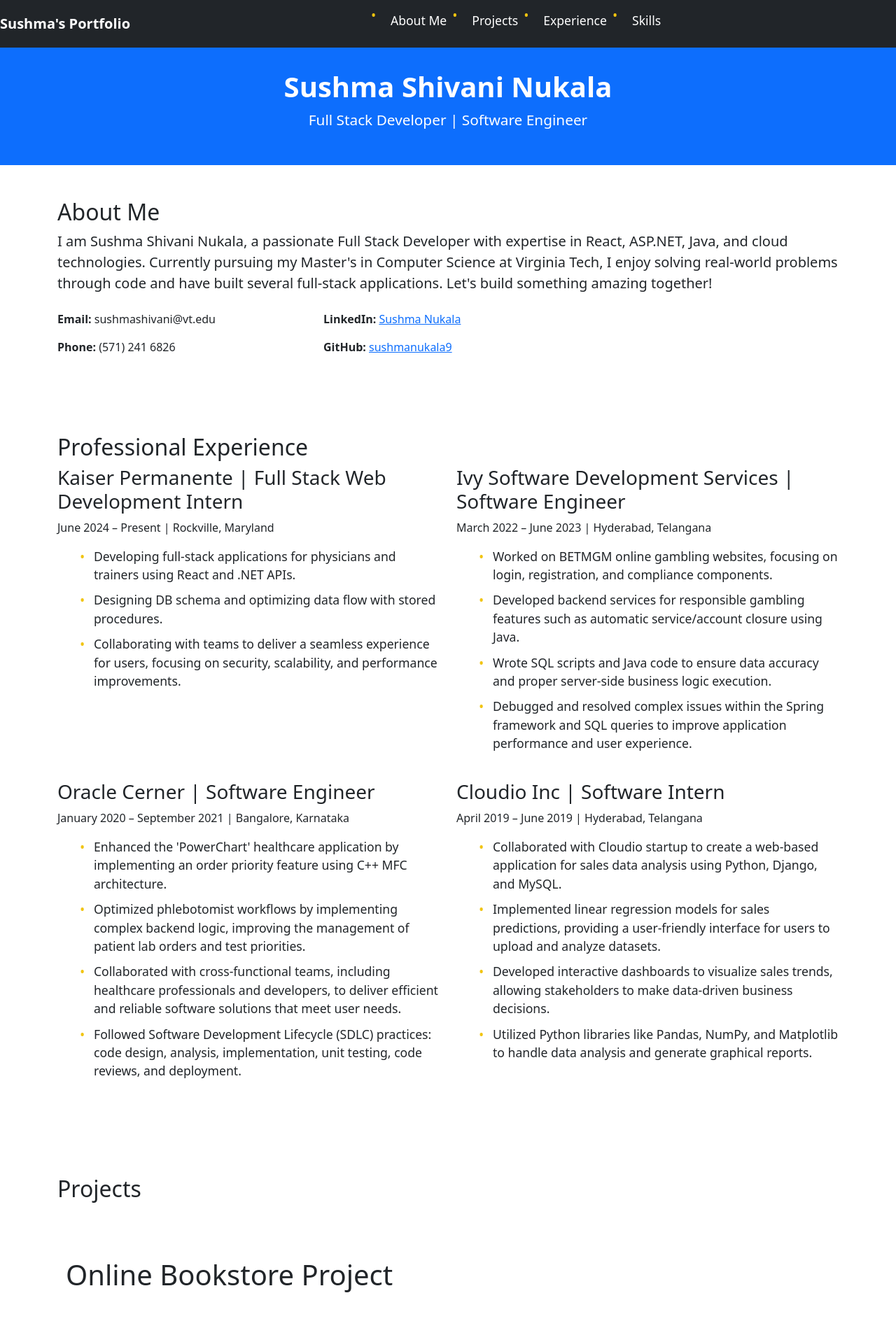
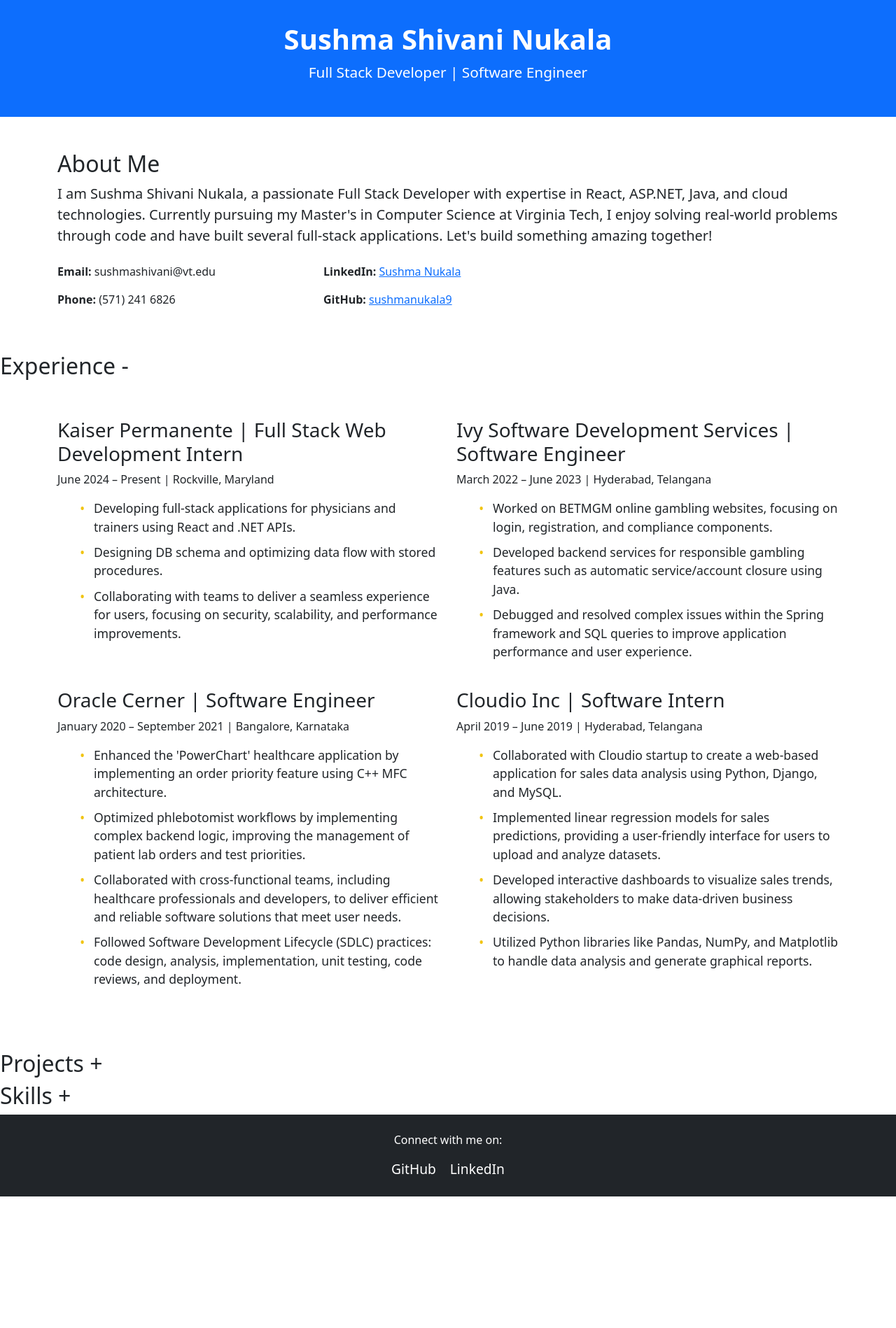
Before and after one commit to sushmanukala9/github-portfolio, a React (Create React App) app: page / in a window 1280 px wide. Shown: the top 1898 px of the page at 70% size. After the commit the page ends 1710 px from the top, so only its background shows below. Built offline with nearby package versions, Linux system fonts and the light colour scheme.

Commit message:
updated project components jdrfss

```diff
--- a/src/App.tsx
+++ b/src/App.tsx
@@ -1,37 +1,14 @@
-import React from 'react';
+import React, { useState } from 'react';
 import './App.css';
 
 const App: React.FC = () => {
-  const handleScrollToSection = (sectionId: string) => {
-    const element = document.getElementById(sectionId);
-    if (element) {
-      element.scrollIntoView({ behavior: 'smooth' });
-    }
-  };
+  // State to manage the visibility of each section
+  const [showProjects, setShowProjects] = useState(false);
+  const [showExperience, setShowExperience] = useState(true); // Keep experience visible by default
+  const [showSkills, setShowSkills] = useState(false);
 
   return (
     <div className="container-fluid p-0">
-      {/* Navigation Bar */}
-      <nav className="navbar navbar-expand-lg navbar-dark bg-dark sticky-top">
-        <a className="navbar-brand" href="#">Sushma's Portfolio</a>
-        <div className="collapse navbar-collapse justify-content-center">
-          <ul className="navbar-nav">
-            <li className="nav-item">
-              <a className="nav-link" onClick={() => handleScrollToSection('bio-section')}>About Me</a>
-            </li>
-            <li className="nav-item">
-              <a className="nav-link" onClick={() => handleScrollToSection('projects-section')}>Projects</a>
-            </li>
-            <li className="nav-item">
-              <a className="nav-link" onClick={() => handleScrollToSection('experience-section')}>Experience</a>
-            </li>
-            <li className="nav-item">
-              <a className="nav-link" onClick={() => handleScrollToSection('skills-section')}>Skills</a>
-            </li>
-          </ul>
-        </div>
-      </nav>
-
       {/* Header Section */}
       <header className="jumbotron jumbotron-fluid text-center bg-primary text-white">
         <div className="container">
@@ -40,7 +17,7 @@ const App: React.FC = () => {
         </div>
       </header>
 
-      {/* Bio Section */}
+      {/* Bio Section (Always Displayed) */}
       <section id="bio-section" className="container py-5">
         <h2>About Me</h2>
         <p className="lead">
@@ -61,10 +38,12 @@ const App: React.FC = () => {
       </section>
 
       {/* Experience Section */}
+      <div className="horizontal-bar" onClick={() => setShowExperience(!showExperience)}>
+        <h2>Experience {showExperience ? '-' : '+'}</h2>
+      </div>
+      {showExperience && (
         <section id="experience-section" className="container py-5">
-  <h2>Professional Experience</h2>
           <div className="row">
-
             {/* Kaiser Permanente Experience */}
             <div className="col-md-6 mb-4">
               <h3>Kaiser Permanente | Full Stack Web Development Intern</h3>
@@ -76,14 +55,13 @@ const App: React.FC = () => {
               </ul>
             </div>
 
-    {/* Ivy Software Development Services Experience */}
+            {/* Ivy Software Development Services */}
             <div className="col-md-6 mb-4">
               <h3>Ivy Software Development Services | Software Engineer</h3>
               <p>March 2022 – June 2023 | Hyderabad, Telangana</p>
               <ul>
                 <li>Worked on BETMGM online gambling websites, focusing on login, registration, and compliance components.</li>
                 <li>Developed backend services for responsible gambling features such as automatic service/account closure using Java.</li>
-        <li>Wrote SQL scripts and Java code to ensure data accuracy and proper server-side business logic execution.</li>
                 <li>Debugged and resolved complex issues within the Spring framework and SQL queries to improve application performance and user experience.</li>
               </ul>
             </div>
@@ -113,19 +91,17 @@ const App: React.FC = () => {
             </div>
           </div>
         </section>
-
+      )}
 
       {/* Projects Section */}
+      <div className="horizontal-bar" onClick={() => setShowProjects(!showProjects)}>
+        <h2>Projects {showProjects ? '-' : '+'}</h2>
+      </div>
+      {showProjects && (
         <section id="projects-section" className="container py-5">
-        <h2>Projects</h2>
-    <br />
           {/* Online Bookstore Website */}
           <div className="mb-5">
-
-
             <div className="container bookstore-container">
-
-
               <h1 className="mt-5">Online Bookstore Project</h1>
 
               {/* YouTube Video */}
@@ -141,7 +117,6 @@ const App: React.FC = () => {
                   allowFullScreen>
                 </iframe>
               </section>
-
 
               {/* Objective and Tech Stack */}
               <section className="mt-5">
@@ -225,8 +200,6 @@ const App: React.FC = () => {
                   </code>
                 </pre>
               </section>
-
-
             </div>
           </div>
 
@@ -314,116 +287,22 @@ const App: React.FC = () => {
               The AWS cloud infrastructure ensures scalability, high availability, and secure access to the application.
             </p>
           </div>
-
-        {/* Social Media Analysis and Product Recommendation */}
-        <div className="mb-5">
-          <h3>Social Media Analysis and Product Recommendation</h3>
-          <p>Utilized Amazon EMR with Hadoop and Spark to process Twitter data and identify top trending hashtags. AWS SageMaker was used for sentiment analysis and product quality prediction, while AWS Lambda facilitated real-time REST API communication.</p>
-
-          {/* Code Snippets */}
-          <h4 className="mt-4">Code Snippets</h4>
-          <pre>
-            <code>
-              {`
-                from sagemaker import get_execution_role
-
-                role = get_execution_role()
-                sentiment_model = sagemaker.Model('sentiment-model.tar.gz', role=role)
-
-                predictor = sentiment_model.deploy(initial_instance_count=1, instance_type='ml.m5.large')
-
-                response = predictor.predict('This product is amazing!')
-                print(response)
-              `}
-            </code>
-          </pre>
-        </div>
-
-        {/* Completely Fair Scheduler using Multi-Threading */}
-        <div className="mb-5">
-          <h3>Completely Fair Scheduler using Multi-Threading and Load Balancing</h3>
-          <p>Extended Pintos by improving thread creation and scheduling with a fair scheduler. Developed a dynamic load balancer to distribute threads evenly across CPUs, ensuring efficient processor utilization.</p>
-
-          {/* Code Snippets */}
-          <h4 className="mt-4">Code Snippets</h4>
-          <pre>
-            <code>
-              {`
-                thread_create(thread_func, priority) {
-                  t = allocate_thread();
-                  set_priority(t, priority);
-                  schedule_thread(t);
-                }
-
-                schedule_thread(t) {
-                  add_to_runqueue(t);
-                  balance_threads();
-                }
-              `}
-            </code>
-          </pre>
-        </div>
-
-        {/* Feature Selection for Microarray Gene Data */}
-        <div className="mb-5">
-          <h3>Feature Selection for Microarray Gene Data</h3>
-          <p>Employed Principal Component Analysis (PCA) and Particle Swarm Optimization (PSO) to reduce dimensionality. Achieved an 83.4% classification accuracy using the Extreme Learning Machines classifier.</p>
-
-          {/* Code Snippets */}
-          <h4 className="mt-4">Code Snippets</h4>
-          <pre>
-            <code>
-              {`
-                from sklearn.decomposition import PCA
-
-                pca = PCA(n_components=10)
-                reduced_data = pca.fit_transform(gene_data)
-              `}
-            </code>
-          </pre>
-        </div>
-
-        {/* Smart Classroom */}
-        <div className="mb-5">
-          <h3>Smart Classroom</h3>
-          <p>Designed and implemented a prototype for a 'smart classroom' using Bluetooth beacon tags and IoT devices. Developed a centralized server and Arduino-based control system to optimize energy usage.</p>
-
-          {/* Code Snippets */}
-          <h4 className="mt-4">Code Snippets</h4>
-          <pre>
-            <code>
-              {`
-                void setup() {
-                  Serial.begin(9600);
-                  setupBluetooth();
-                }
-
-                void loop() {
-                  detectBeacons();
-                }
-
-                void detectBeacons() {
-                  if (beaconDetected()) {
-                    logAttendance();
-                  }
-                }
-              `}
-            </code>
-          </pre>
-        </div>
         </section>
-
-
+      )}
 
       {/* Skills Section */}
+      <div className="horizontal-bar" onClick={() => setShowSkills(!showSkills)}>
+        <h2>Skills {showSkills ? '-' : '+'}</h2>
+      </div>
+      {showSkills && (
         <section id="skills-section" className="container py-5">
-        <h2>Skills</h2>
           <ul className="list-unstyled">
-          <li><strong>Languages:</strong> Java, C++, C#, ReactJs, TypeScript, JavaScript, Python, Kotlin</li>
-          <li><strong>Technologies:</strong> SpringBoot, MySQL, Git, Django, Android, Junit, AWS, Docker</li>
-          <li><strong>Concepts:</strong> Data Structures, Algorithms, Web App Design, REST API, CI/CD</li>
+            <li><strong>Languages:</strong> Java, C++, C#, ReactJs, TypeScript, ES6, JavaScript, HTML, CSS, Python, Kotlin, ASP.NET</li>
+            <li><strong>Technologies:</strong> React, SpringBoot, MySQL, Github/GitLab, Django, Android, JUnit, Automation Testing, Kernel Scripting (Multithreading, Synchronization, Semaphores, Mutex Locks), AWS, S3, EC2, Jenkins, Docker, Kubernetes</li>
+            <li><strong>Concepts:</strong> Data Structures and Algorithms, Web App Design and Development, REST API, DAO Pattern, Mobile Development, CI/CD</li>
           </ul>
         </section>
+      )}
 
       {/* Footer */}
       <footer className="bg-dark text-white text-center py-4">
```
Lines whose indentation alone changed are shown as unchanged.
